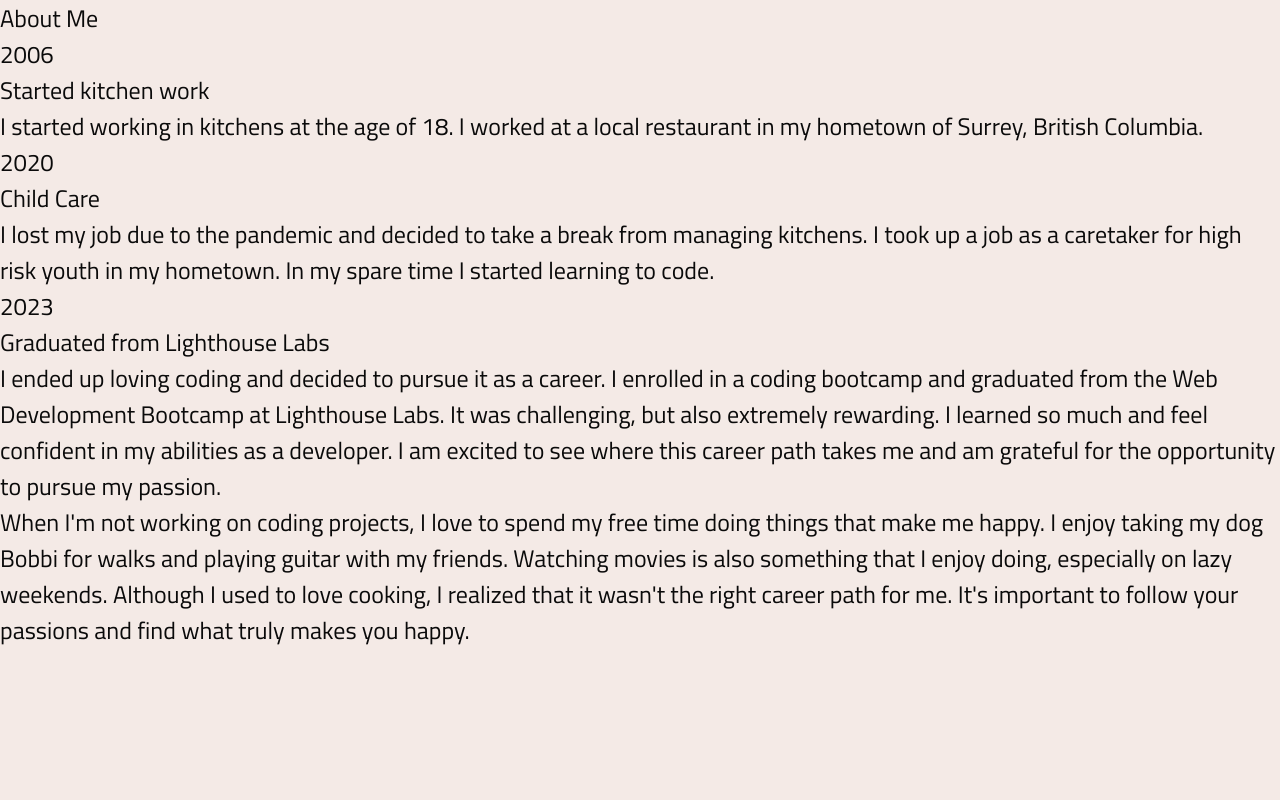
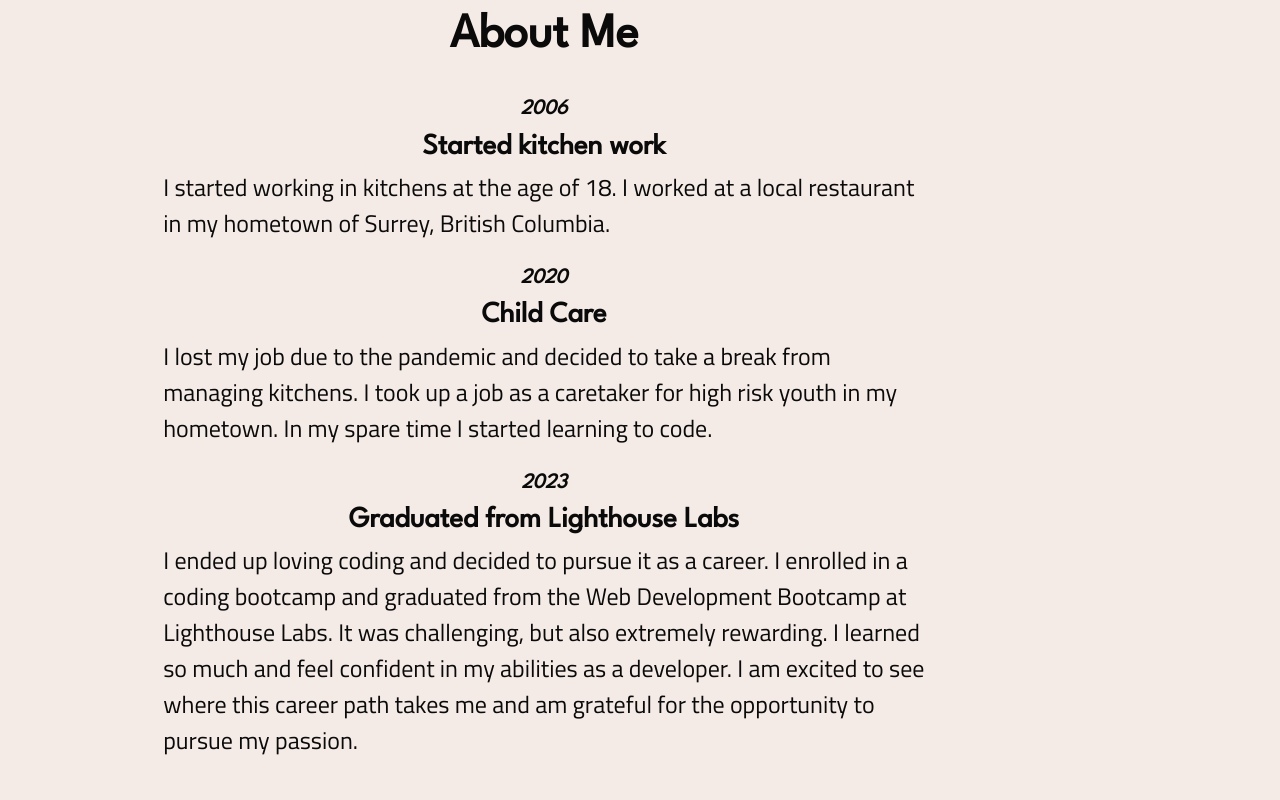
Before and after one commit to DanRoss88/Cover-Letter, a Next.js app in the folder cover-letter/: page /components/About in a window 1280 px wide. Shown: the top 800 px of the page. Built offline with nearby package versions, Linux system fonts and the light colour scheme.

Commit message:
adding styling now

```diff
--- a/cover-letter/pages/components/About.js
+++ b/cover-letter/pages/components/About.js
@@ -5,7 +5,7 @@ export default function About() {
         <h1>About Me</h1>
       </div>
       <div className="about-content">
-        <div>
+        <div className="about-card">
           <h3>2006</h3>
           <h2>Started kitchen work</h2>
           <p>
@@ -13,7 +13,7 @@ export default function About() {
             restaurant in my hometown of Surrey, British Columbia.
           </p>
         </div>
-        <div>
+        <div className="about-card">
           <h3>2020</h3>
           <h2>Child Care</h2>
           <p>
@@ -22,7 +22,7 @@ export default function About() {
             youth in my hometown. In my spare time I started learning to code.
           </p>
         </div>
-        <div>
+        <div className="about-card">
           <h3>2023</h3>
           <h2>Graduated from Lighthouse Labs</h2>
           <p>
@@ -34,7 +34,7 @@ export default function About() {
             am grateful for the opportunity to pursue my passion.
           </p>
         </div>
-        <div>
+        <div className="about-wrapup">
           <p>
             When I'm not working on coding projects, I love to spend my free
             time doing things that make me happy. I enjoy taking my dog Bobbi
--- a/cover-letter/pages/components/Socials.js
+++ b/cover-letter/pages/components/Socials.js
@@ -8,17 +8,17 @@ return (
 <div className="socials">
   <div className="socials-links">
   <Link href="https://www.linkedin.com/in/dan-ross-webdev/">
-  <AiOutlineLinkedin/>
+  <AiOutlineLinkedin size={32}/>
 </Link>
 </div>
 <div className="socials-links">
 <Link href="https://www.github.com/danross88">
-<AiOutlineGithub />
+<AiOutlineGithub size={32} />
 </Link>
 </div>
 <div className="socials-links">
   <Link href="mailto:danielmartinross@gmail.com">
-  <AiOutlineGoogle/>
+  <AiOutlineGoogle size={32}/>
 </Link>
 </div>
 </div>
--- a/cover-letter/styles/globals.css
+++ b/cover-letter/styles/globals.css
@@ -57,7 +57,20 @@ body {
   margin-bottom: 3rem;
 }
 
-.main-card {
+.main-card1 {
+  display: flex;
+  flex-direction: column;
+  justify-content: center;
+  align-items: center;
+  border-radius: 65px;
+  padding: 2rem;
+  margin: 2rem;
+  box-shadow: #2F5061 0px 0px 20px;
+  width: 60%;
+  background-image: linear-gradient(var(--color-accent), var(--color-secondary-accent))
+}
+
+.main-card2 {
   display: flex;
   flex-direction: column;
   justify-content: center;
@@ -67,6 +80,51 @@ body {
   margin: 2rem;
   box-shadow: #2F5061 0px 0px 20px;
 }
+
+.main-card3 {
+  display: flex;
+  flex-direction: column;
+  justify-content: center;
+  align-items: center;
+  border-radius: 65px;
+  padding: 2rem;
+  margin: 2rem;
+  box-shadow: #2F5061 0px 0px 20px;
+}
+
+.main-card4 {
+  display: flex;
+  flex-direction: column;
+  justify-content: center;
+  align-items: center;
+  border-radius: 65px;
+  padding: 2rem;
+  margin: 2rem;
+  box-shadow: #2F5061 0px 0px 20px;
+}
+
+.main-card5 {
+  display: flex;
+  flex-direction: column;
+  justify-content: center;
+  align-items: center;
+  border-radius: 65px;
+  padding: 2rem;
+  margin: 2rem;
+  box-shadow: #2F5061 0px 0px 20px;
+}
+
+.main-card6 {
+  display: flex;
+  flex-direction: column;
+  justify-content: center;
+  align-items: center;
+  border-radius: 65px;
+  padding: 2rem;
+  margin: 2rem;
+  box-shadow: #2F5061 0px 0px 20px;
+}
+
 
 /* navbar */
 
@@ -119,6 +177,7 @@ body {
   padding: 5px 10px;
   border-radius: 45px;
   font-size: 1.1rem;
+  font-weight: var(--font-weight-secondary);
 }
 
 .navbar a:hover {
@@ -177,11 +236,77 @@ body {
 
 /* about */
 
-.about-container {}
+.about-container {
+  display: flex;
+  flex-direction: column;
+  justify-content: center;
+  align-items: center;
+  width: 85%;
+}
 
-.about-headline {}
+.about-headline {
+font-family: var(--font-family-primary);
+font-weight: var(--font-weight-tertiary);
+color: var(--color-primary);
+font-size: var(--font-size-quaternary);
 
-.about-content {}
+}
+
+.about-content {
+width: 70%;
+}
+
+.about-card {
+  margin-top: 1.4rem;
+  margin-bottom: 1.4rem;
+  display: flex;
+  flex-direction: column;
+  justify-content: center;
+  align-items: center;
+
+}
+
+.about-card h3 {
+font-size: 1.3rem;
+font-family: var(--font-family-primary);
+font-weight: var(--font-weight-secondary);
+font-style: oblique;
+}
+
+.about-card h2 {
+font-size: 1.8rem;
+font-family: var(--font-family-primary);
+font-weight: var(--font-weight-secondary);
+}
+
+.about-card p {
+
+}
+
+
+.about-wrapup {
+margin-top: 6.4rem;
+margin-bottom: 1.4rem;
+
+}
+
+
+/* projects */
+
+.embla {
+  overflow: hidden;
+}
+
+.embla__container {
+  display: flex;
+
+}
+
+.embla__slide {
+  flex: 0 0 100%;
+  min-width: 0;
+}
+
 
 /* company */
 
@@ -215,20 +340,7 @@ body {
 
 .references-card {}
 
-/* projects */
 
-.embla {
-  overflow: hidden;
-}
-
-.embla__container {
-  display: flex;
-}
-
-.embla__slide {
-  flex: 0 0 100%;
-  min-width: 0;
-}
 
 /* socials */
 .socials {
@@ -256,6 +368,10 @@ body {
   padding-top: 1.5rem;
 }
 
+.socials-links svg {
+  size: 1.4rem;
+}
+
 /* footer */
 
 .footer {
```
Also changed, not shown: cover-letter/pages/index.js (+6 -6 lines).
